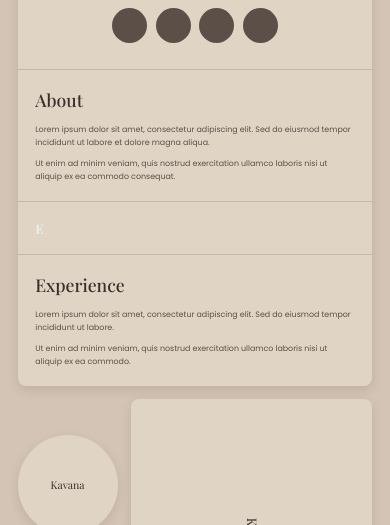
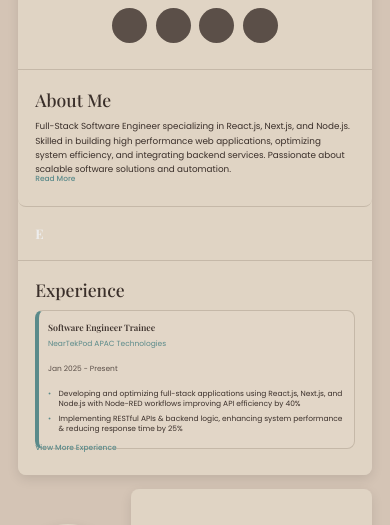
Before and after one commit to kavanapateel/kavanapateel.github.io, a React (Create React App) app: page / in a window 390 px wide. Shown: the part 642-1167 px from the top of the page. Built offline with nearby package versions, Linux system fonts and the light colour scheme.

Commit message:
Enhance About and Experience components with new styles and functionality; added read more buttons, improved layout, and updated content for better user engagement.

```diff
--- a/src/components/About.css
+++ b/src/components/About.css
@@ -77,6 +77,8 @@
 
 .about-section {
   padding: 2rem;
+  background-color: var(--secondary-bg);
+  border-radius: 8px;
 }
 
 .section-title {
@@ -89,14 +91,66 @@
 .section-content {
   display: flex;
   flex-direction: column;
-  gap: 1rem;
+  gap: 1.5rem;
 }
 
 .text-block {
-  font-size: 0.9rem;
+  font-size: 1rem;
   line-height: 1.6;
   color: var(--text-color);
-  opacity: 0.8;
+}
+
+.text-block p {
+  margin-bottom: 1.5rem;
+}
+
+.extended-content {
+  margin-top: 1rem;
+  padding-top: 1rem;
+  border-top: 1px solid var(--border-color);
+}
+
+.contact-info {
+  margin: 1.5rem 0;
+}
+
+.contact-info p {
+  margin: 0.5rem 0;
+  font-size: 0.9rem;
+  color: var(--text-color);
+}
+
+.social-links {
+  display: flex;
+  gap: 1rem;
+  margin-top: 1rem;
+}
+
+.social-links a {
+  color: var(--accent-color);
+  text-decoration: none;
+  font-weight: 500;
+  transition: color 0.3s ease;
+}
+
+.social-links a:hover {
+  color: var(--text-color);
+}
+
+.read-more-btn {
+  background: none;
+  border: none;
+  color: var(--accent-color);
+  font-size: 0.9rem;
+  font-weight: 500;
+  cursor: pointer;
+  padding: 0;
+  margin-top: 1rem;
+  transition: color 0.3s ease;
+}
+
+.read-more-btn:hover {
+  color: var(--text-color);
 }
 
 @media (max-width: 768px) {
@@ -107,4 +161,8 @@
   .section-title {
     font-size: 2rem;
   }
+
+  .text-block {
+    font-size: 0.9rem;
+  }
 }
--- a/src/components/About.tsx
+++ b/src/components/About.tsx
@@ -1,16 +1,47 @@
-import React from 'react';
+import React, { useState } from 'react';
 import './About.css';
 
 const About: React.FC = () => {
+  const [showFullContent, setShowFullContent] = useState(false);
+
+  const toggleContent = () => {
+    setShowFullContent(!showFullContent);
+  };
+
   return (
-    <div className="about-section">
-      <h2 className="section-title">About</h2>
+    <div className="about-section" id="about">
+      <h2 className="section-title">About Me</h2>
       <div className="section-content">
         <div className="text-block">
-          Lorem ipsum dolor sit amet, consectetur adipiscing elit. Sed do eiusmod tempor incididunt ut labore et dolore magna aliqua.
-        </div>
-        <div className="text-block">
-          Ut enim ad minim veniam, quis nostrud exercitation ullamco laboris nisi ut aliquip ex ea commodo consequat.
+          <p>
+            Full-Stack Software Engineer specializing in React.js, Next.js, and Node.js. Skilled in building high
+            performance web applications, optimizing system efficiency, and integrating backend services. Passionate
+            about scalable software solutions and automation.
+          </p>
+          {showFullContent && (
+            <div className="extended-content">
+              <p>
+                As a developer, I am passionate about continuously learning and expanding my skill set.
+                Currently, I am focused on mastering newer technologies and frameworks while building
+                robust and efficient web applications.
+              </p>
+              <div className="contact-info">
+                <p>📧 kavanapateel31@gmail.com</p>
+                <p>📱 +91 84313 95996</p>
+              </div>
+              <div className="social-links">
+                <a href="https://www.linkedin.com/in/kavana-31dec/" target="_blank" rel="noopener noreferrer">
+                  LinkedIn
+                </a>
+                <a href="https://github.com/kavanapateel" target="_blank" rel="noopener noreferrer">
+                  GitHub
+                </a>
+              </div>
+            </div>
+          )}
+          <button className="read-more-btn" onClick={toggleContent}>
+            {showFullContent ? 'Show Less' : 'Read More'}
+          </button>
         </div>
       </div>
     </div>
--- a/src/components/Experience.css
+++ b/src/components/Experience.css
@@ -57,6 +57,10 @@
 
 .experience-section {
   padding: 2rem;
+  background-color: var(--secondary-bg);
+  border-radius: 8px;
+  height: 100%;
+  overflow: hidden;
 }
 
 .section-title {
@@ -69,14 +73,97 @@
 .section-content {
   display: flex;
   flex-direction: column;
-  gap: 1rem;
+  height: calc(100% - 4rem);
+  overflow-y: auto;
 }
 
 .text-block {
-  font-size: 0.9rem;
+  font-size: 1rem;
   line-height: 1.6;
   color: var(--text-color);
+  height: 100%;
+  position: relative;
+}
+
+.experience-item {
+  padding: 1.2rem;
+  background-color: rgba(255, 255, 255, 0.05);
+  border-radius: 8px;
+  margin-bottom: 1rem;
+  border: 1px solid var(--border-color);
+  transition: transform 0.3s ease, box-shadow 0.3s ease;
+}
+
+.experience-item:hover {
+  transform: translateY(-2px);
+  box-shadow: 0 4px 12px rgba(0, 0, 0, 0.1);
+}
+
+.experience-item.current {
+  border-left: 4px solid var(--accent-color);
+}
+
+.experience-item h3 {
+  font-size: 1.1rem;
+  font-weight: 600;
+  color: var(--text-color);
+  margin-bottom: 0.5rem;
+}
+
+.company {
+  font-size: 0.9rem;
+  color: var(--accent-color);
+  margin-bottom: 0.25rem;
+}
+
+.duration {
+  font-size: 0.85rem;
+  color: var(--text-color);
   opacity: 0.8;
+  margin-bottom: 0.75rem;
+}
+
+.responsibilities {
+  list-style-type: none;
+  padding-left: 0;
+}
+
+.responsibilities li {
+  position: relative;
+  padding-left: 1.2rem;
+  margin-bottom: 0.5rem;
+  font-size: 0.9rem;
+  line-height: 1.4;
+}
+
+.responsibilities li::before {
+  content: "•";
+  position: absolute;
+  left: 0;
+  color: var(--accent-color);
+}
+
+.extended-content {
+  margin-top: 0.75rem;
+}
+
+.read-more-btn {
+  background: none;
+  border: none;
+  color: var(--accent-color);
+  font-size: 0.85rem;
+  font-weight: 500;
+  cursor: pointer;
+  padding: 0;
+  margin-top: 0.75rem;
+  transition: color 0.3s ease;
+  position: absolute;
+  bottom: 0;
+  left: 0;
+}
+
+.read-more-btn:hover {
+  color: var(--text-color);
 }
 
 @media (max-width: 768px) {
@@ -86,5 +173,22 @@
 
   .section-title {
     font-size: 2rem;
+    margin-bottom: 1rem;
+  }
+
+  .experience-item {
+    padding: 1rem;
+  }
+
+  .experience-item h3 {
+    font-size: 1rem;
+  }
+
+  .company {
+    font-size: 0.85rem;
+  }
+
+  .responsibilities li {
+    font-size: 0.85rem;
   }
 }
--- a/src/components/Experience.tsx
+++ b/src/components/Experience.tsx
@@ -1,16 +1,46 @@
-import React from 'react';
+import React, { useState } from 'react';
 import './Experience.css';
 
 const Experience: React.FC = () => {
+  const [showFullContent, setShowFullContent] = useState(false);
+
+  const toggleContent = () => {
+    setShowFullContent(!showFullContent);
+  };
+
   return (
-    <div className="experience-section">
+    <div className="experience-section" id="experience">
       <h2 className="section-title">Experience</h2>
       <div className="section-content">
         <div className="text-block">
-          Lorem ipsum dolor sit amet, consectetur adipiscing elit. Sed do eiusmod tempor incididunt ut labore.
-        </div>
-        <div className="text-block">
-          Ut enim ad minim veniam, quis nostrud exercitation ullamco laboris nisi ut aliquip ex ea commodo.
+          <div className="experience-item current">
+            <h3>Software Engineer Trainee</h3>
+            <p className="company">NearTekPod APAC Technologies</p>
+            <p className="duration">Jan 2025 - Present</p>
+            <ul className="responsibilities">
+              <li>Developing and optimizing full-stack applications using React.js, Next.js, and Node.js with Node-RED workflows improving API efficiency by 40%</li>
+              <li>Implementing RESTful APIs & backend logic, enhancing system performance & reducing response time by 25%</li>
+            </ul>
+          </div>
+
+          {showFullContent && (
+            <div className="extended-content">
+              <div className="experience-item">
+                <h3>Software Developer Intern</h3>
+                <p className="company">RDL Technologies Pvt Ltd.</p>
+                <p className="duration">Apr - Sep 2024</p>
+                <ul className="responsibilities">
+                  <li>Improved Process Monitoring System using ReactJS and NodeJS, increasing operational efficiency by 25%</li>
+                  <li>Developed and deployed a user authentication system, reducing login errors by 30%</li>
+                  <li>Assisted in Docker deployment, reducing deployment time</li>
+                </ul>
+              </div>
+            </div>
+          )}
+
+          <button className="read-more-btn" onClick={toggleContent}>
+            {showFullContent ? 'Show Less' : 'View More Experience'}
+          </button>
         </div>
       </div>
     </div>
```
